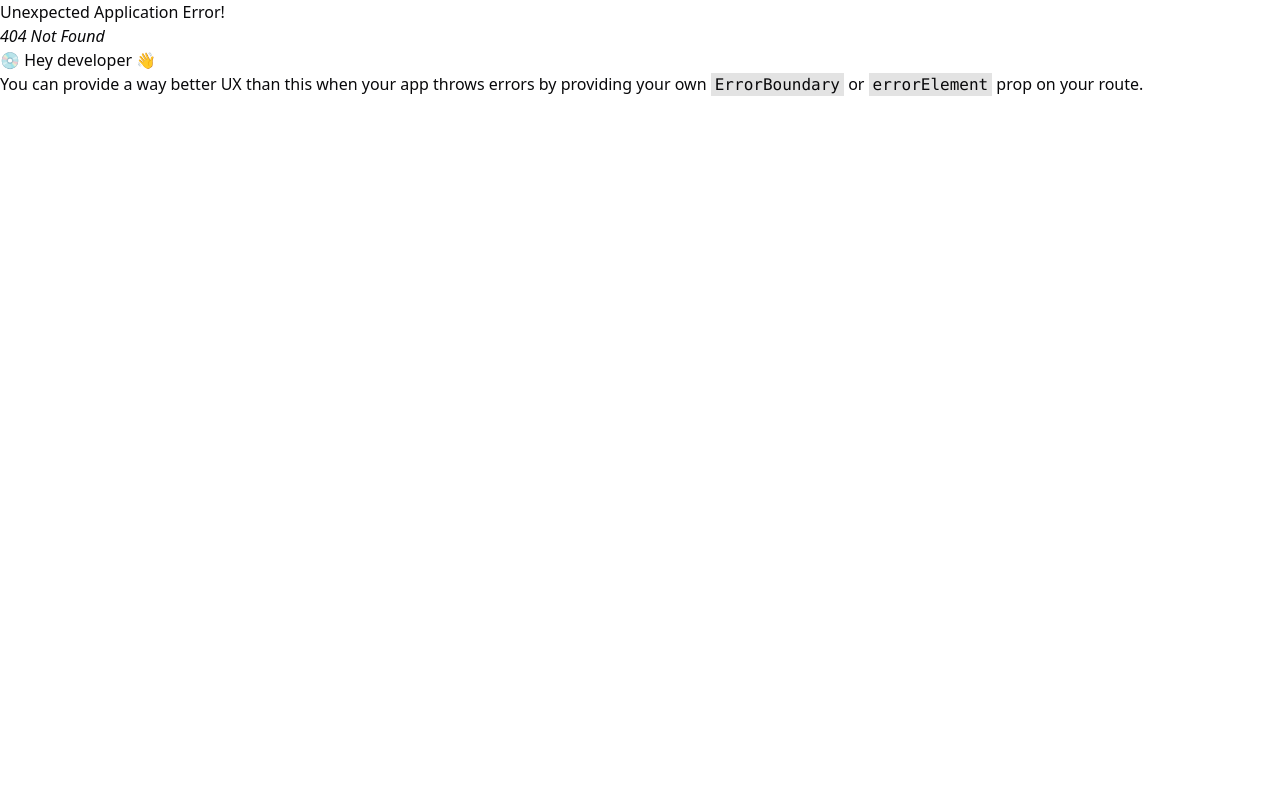
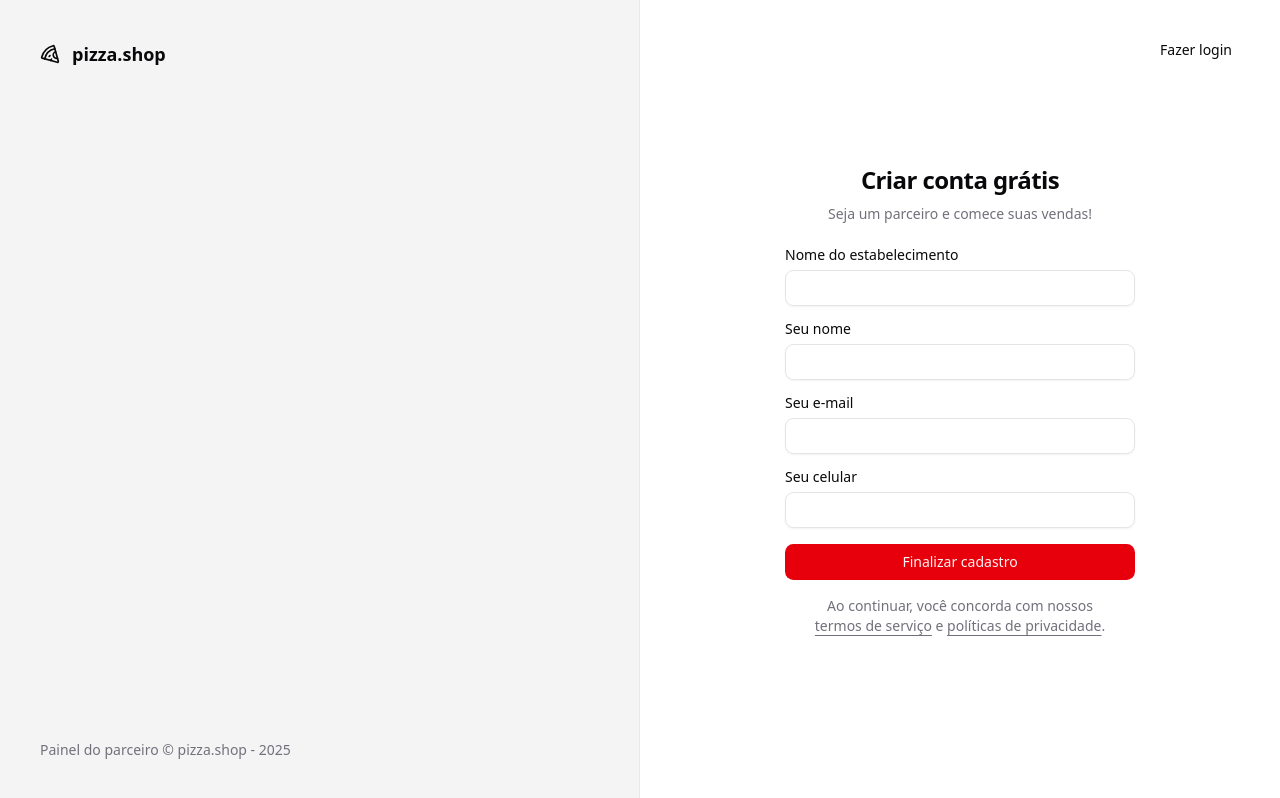
Before and after one commit to eric-figueira/pizzashop-web, a React (Vite) app: page /sign-up in a window 1280 px wide. Before the commit this address had no page. Built offline with nearby package versions, Linux system fonts and the light colour scheme.

Commit message:
feat: create sign up page

```diff
--- a/src/pages/_layouts/auth.tsx
+++ b/src/pages/_layouts/auth.tsx
@@ -15,7 +15,7 @@
         </footer>
       </div>
 
-      <div className="flex flex-col items-center justify-center">
+      <div className="flex flex-col items-center justify-center relative">
         <Outlet />
       </div>
     </div>
--- a/src/pages/auth/sign-in.tsx
+++ b/src/pages/auth/sign-in.tsx
@@ -3,6 +3,7 @@
 import { Label } from "@/components/ui/label"
 import { Helmet } from "react-helmet-async"
 import { useForm } from 'react-hook-form'
+import { Link } from "react-router"
 import { toast } from "sonner"
 import z from "zod"
 
@@ -40,6 +41,10 @@
       <Helmet title="Login" />
 
       <div className="p-8">
+        <Button asChild className="absolute right-8 top-8" variant="ghost">
+          <Link to="/sign-up">Novo estabelecimento</Link>
+        </Button>
+
         <div className="w-87.5 flex flex-col justify-center gap-6">
           <div className="flex flex-col gap-2 text-center">
             <h1 className="text-2xl font-semibold tracking-tight">Acessar painel</h1>
--- /dev/null
+++ b/src/pages/auth/sign-up.tsx
@@ -0,0 +1,90 @@
+import { Button } from "@/components/ui/button"
+import { Input } from "@/components/ui/input"
+import { Label } from "@/components/ui/label"
+import { Helmet } from "react-helmet-async"
+import { useForm } from 'react-hook-form'
+import { Link, useNavigate } from "react-router"
+import { toast } from "sonner"
+import z from "zod"
+
+const signUpForm = z.object({
+  restaurantName: z.string(),
+  managerName: z.string(),
+  email: z.email(),
+  phone: z.string(),
+})
+
+type SignUpForm = z.infer<typeof signUpForm>
+
+export function SignUp() {
+  const navigate = useNavigate()
+
+  const {
+    register,
+    handleSubmit,
+    formState: { isSubmitting }
+  } = useForm<SignUpForm>()
+
+  async function handleSignUp(data: SignUpForm) {
+    try {
+      console.log(data)
+      await new Promise((resolve) => setTimeout(resolve, 2000))
+
+      toast.success('Restaurante cadastrado com sucesso.', {
+        action: {
+          label: 'Login',
+          onClick: () => navigate('/sign-in')
+        }
+      })
+    } catch (err) {
+      toast.error('Erro ao cadastrar restaurante.')
+    }
+  }
+
+  return (
+    <>
+      <Helmet title="Cadastro" />
+
+      <div className="p-8">
+        <Button asChild className="absolute right-8 top-8" variant="ghost">
+          <Link to="/sign-in">Fazer login</Link>
+        </Button>
+
+        <div className="w-87.5 flex flex-col justify-center gap-6">
+          <div className="flex flex-col gap-2 text-center">
+            <h1 className="text-2xl font-semibold tracking-tight">Criar conta grátis</h1>
+            <p className="text-sm text-muted-foreground">Seja um parceiro e comece suas vendas!</p>
+          </div>
+
+          <form onSubmit={handleSubmit(handleSignUp)} className="space-y-4">
+            <div className="space-y-2">
+              <Label htmlFor="restaurantName">Nome do estabelecimento</Label>
+              <Input id="restaurantName" type="text" {...register('restaurantName')} />
+            </div>
+
+            <div className="space-y-2">
+              <Label htmlFor="managerName">Seu nome</Label>
+              <Input id="managerName" type="text" {...register('managerName')} />
+            </div>
+
+            <div className="space-y-2">
+              <Label htmlFor="email">Seu e-mail</Label>
+              <Input id="email" type="email" {...register('email')} />
+            </div>
+
+            <div className="space-y-2">
+              <Label htmlFor="phone">Seu celular</Label>
+              <Input id="phone" type="tel" {...register('phone')} />
+            </div>
+
+            <Button disabled={isSubmitting} type="submit" className="w-full">
+              Finalizar cadastro
+            </Button>
+
+            <p className="px-6 text-center text-sm text-muted-foreground">Ao continuar, você concorda com nossos <a href="" className="underline underline-offset-4">termos de serviço</a> e <a href="" className="underline underline-offset-4">políticas de privacidade</a>.</p>
+          </form>
+        </div>
+      </div>
+    </>
+  )
+}
--- a/src/routes.tsx
+++ b/src/routes.tsx
@@ -3,13 +3,14 @@
 import { SignIn } from "./pages/auth/sign-in";
 import { AppLayout } from "./pages/_layouts/app";
 import { AuthLayout } from "./pages/_layouts/auth";
+import { SignUp } from "./pages/auth/sign-up";
 
 export const router = createBrowserRouter([
   {
     path: '/',
     element: <AppLayout />,
     children: [
-      { path: '/', element: <Dashboard /> }
+      { path: '/', element: <Dashboard /> },
     ]
   },
 
@@ -17,7 +18,8 @@
     path: '/',
     element: <AuthLayout />,
     children: [
-      { path: '/sign-in', element: <SignIn /> }
+      { path: '/sign-in', element: <SignIn /> },
+      { path: '/sign-up', element: <SignUp /> },
     ]
   },
 ])
```
